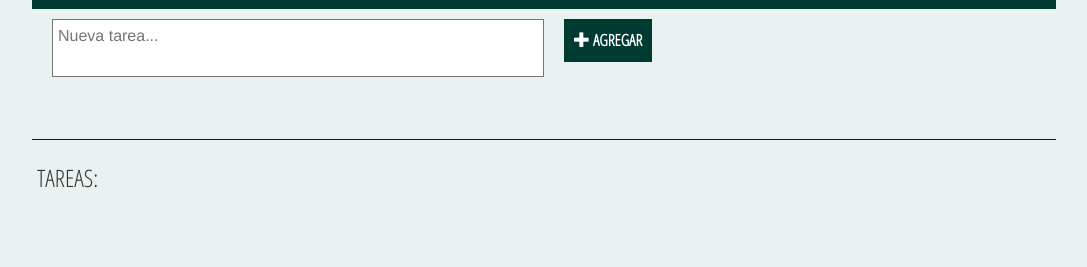
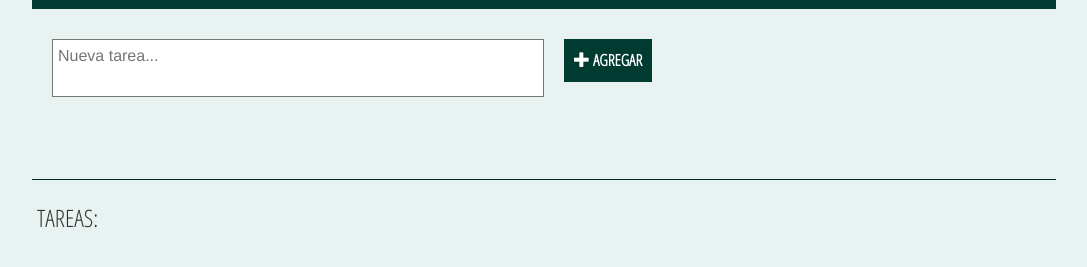
Before and after one commit to SigridMonsalve/TO-DOapp, a plain HTML site: page index.html in a window 1280 px wide. Shown: the part 61-328 px from the top of the page, without its empty margins (96-1183 px from the left). Drawn offline with nearby package versions, Linux system fonts and the light colour scheme.

Commit message:
Arreglo visual, error por trabajar con zoom

```diff
--- a/css/main.css
+++ b/css/main.css
@@ -44,11 +44,11 @@ h1 span{
 	font-size:16px;
 }
 #addTask{
-	margin-top:20px;
-	padding:0px 20px;
-	height:15vh;
+	padding:20px 20px;
+	height:20vh;
 }
 #taskList{
+	height:auto;
 	border-top:1px solid #002620;
 	padding:5px;
 	overflow-y:auto;
```
